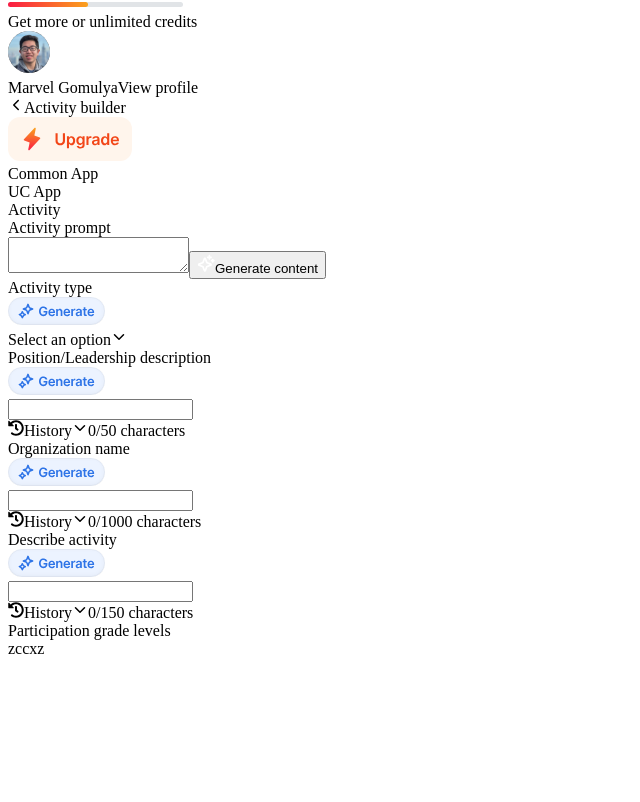
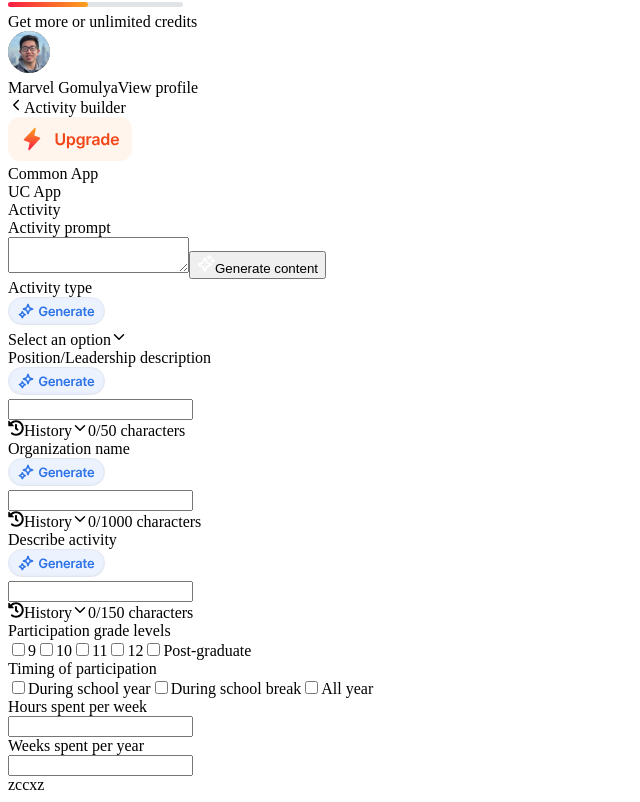
Before and after one commit to hanifrev/unlt, a React (Vite) app: page / in a window 1280 px wide. Shown: the part 287-1089 px from the top of the page, without its empty margins (0-640 px from the left). Before the commit the page ends 953 px from the top, so only its background shows below. Built offline with nearby package versions, Linux system fonts and the light colour scheme; some icons are missing.

Commit message:
function add to state (activity, type, position)

```diff
--- a/src/components/ActivityBuilder/Builder/Activity.tsx
+++ b/src/components/ActivityBuilder/Builder/Activity.tsx
@@ -7,23 +7,97 @@
 import { FiRefreshCcw } from 'react-icons/fi'
 import { LuTrash } from 'react-icons/lu'
 import InputHistory from './InputHistory'
+import CheckboxGrade from './CheckboxGrade'
+import CheckboxTime from './CheckboxTiming'
 
 const Activity = () => {
   const ActivityTypeList = ['Community Service', 'Teaching', 'Cleaning']
 
-  const [inputValue, setInputValue] = useState<string>('')
-  const maxCharacterCount = 50
+  // Participation grade levels function
+  const [selectedValuesGrade, setSelectedValuesGrade] = useState<string[]>([])
 
-  const handleInputChange = (event: ChangeEvent<HTMLInputElement>) => {
-    const newValue = event.target.value
-
-    // Check if the new value exceeds the character limit
-    if (newValue.length <= maxCharacterCount) {
-      setInputValue(newValue)
+  const handleCheckboxChange = (value: string) => {
+    if (selectedValuesGrade.includes(value)) {
+      setSelectedValuesGrade((prevValues) =>
+        prevValues.filter((v) => v !== value)
+      )
+    } else {
+      setSelectedValuesGrade((prevValues) => [...prevValues, value])
     }
   }
 
-  const [showHistory, setShowHistory] = useState(false)
+  console.log(selectedValuesGrade)
+
+  // Timing of participation function
+  const [selectedValuesTiming, setSelectedValuesTiming] = useState<string[]>([])
+
+  const handleCheckboxTimingChange = (value: string) => {
+    if (selectedValuesTiming.includes(value)) {
+      setSelectedValuesTiming((prevValues) =>
+        prevValues.filter((v) => v !== value)
+      )
+    } else {
+      setSelectedValuesTiming((prevValues) => [...prevValues, value])
+    }
+  }
+
+  console.log(selectedValuesTiming)
+
+  // state and function to store data from builder to the state
+
+  const [stateActivity, setStateActivity] = useState([
+    {
+      activity: '',
+      type: '',
+      position: [],
+      organizationName: [],
+      describe: [],
+      gradeLevel: [],
+      timing: [],
+      hours: '',
+      weeks: ''
+    }
+  ])
+
+  console.log(stateActivity)
+
+  // activity
+  const handleActivityChange = (index: number, newValue: string) => {
+    setStateActivity((prevState) => [
+      // Update the first object in the array
+      {
+        ...prevState[0],
+        activity: newValue
+      },
+      // Keep the rest of the objects unchanged
+      ...prevState.slice(1)
+    ])
+  }
+
+  // type
+  const handleTypeAct = (value: string) => {
+    console.log(value)
+    setStateActivity((prevState) => [
+      {
+        ...prevState[0],
+        type: value
+      },
+      ...prevState.slice(1)
+    ])
+  }
+
+  // position leadership
+  const handlePosition = (value: string) => {
+    setStateActivity((prevState: any) => [
+      // Update the first object in the array
+      {
+        ...prevState[0],
+        position: [value, ...prevState[0].position]
+      },
+      // Keep the rest of the objects unchanged
+      ...prevState.slice(1)
+    ])
+  }
 
   return (
     <div className="flex flex-col rounded-[20px] border border-[#E1E4E7] px-5 py-6">
@@ -34,7 +108,10 @@
         <div className="text-sm text-neutral-400 font-medium">
           Activity prompt
         </div>
-        <textarea className="min-h-[112px] p-4 rounded-xl bg-[#f7f7f7]" />
+        <textarea
+          className="min-h-[112px] p-4 rounded-xl bg-[#f7f7f7] text-sm"
+          onChange={(e) => handleActivityChange(0, e.target.value)}
+        />
         <button className="px-[14px] py-2 w-full flex flex-row justify-center bg-gradient-to-b from-blue-600 to-blue-700 hover:from-blue-500 hover:to-blue-600 focus:bg-blue-700 cursor-pointer rounded-xl shadow">
           <img src={Star} />
           <span className="text-white font-medium text-sm">
@@ -54,12 +131,13 @@
             </div>
             <img src={Generate} className="cursor-pointer" />
           </div>
-          <Dropdown options={ActivityTypeList} />
+          <Dropdown options={ActivityTypeList} selectedValue={handleTypeAct} />
         </div>
 
         <InputHistory
           label="Position/Leadership description"
           maxCharacterCount={50}
+          selectedValue={handlePosition}
         />
         <InputHistory label="Organization name" maxCharacterCount={1000} />
         <InputHistory label="Describe activity" maxCharacterCount={150} />
@@ -68,6 +146,42 @@
           <div className="text-neutral-400 text-sm font-medium">
             Participation grade levels
           </div>
+          <CheckboxGrade
+            selectedValues={selectedValuesGrade}
+            onCheckboxChange={handleCheckboxChange}
+          />
+        </div>
+
+        <div>
+          <div className="text-neutral-400 text-sm font-medium">
+            Timing of participation
+          </div>
+          <CheckboxTime
+            selectedValues={selectedValuesTiming}
+            onCheckboxChange={handleCheckboxTimingChange}
+          />
+        </div>
+
+        <div>
+          <div className="text-neutral-400 text-sm font-medium pb-[10px]">
+            Hours spent per week
+          </div>
+          <input
+            className="w-full  px-4 py-3 rounded-xl bg-[#f7f7f7] font-medium text-sm break-all"
+            // value={inputValue}
+            // onChange={handleInputChange}
+          />
+        </div>
+
+        <div>
+          <div className="text-neutral-400 text-sm font-medium pb-[10px]">
+            Weeks spent per year
+          </div>
+          <input
+            className="w-full  px-4 py-3 rounded-xl bg-[#f7f7f7] font-medium text-sm break-all"
+            // value={inputValue}
+            // onChange={handleInputChange}
+          />
         </div>
       </div>
     </div>
--- /dev/null
+++ b/src/components/ActivityBuilder/Builder/CheckboxGrade.tsx
@@ -0,0 +1,31 @@
+import React, { useState } from 'react'
+
+interface CheckboxGroupProps {
+  selectedValues: string[]
+  onCheckboxChange: (value: string) => void
+}
+
+const CheckboxGrade: React.FC<CheckboxGroupProps> = ({
+  selectedValues,
+  onCheckboxChange
+}) => {
+  const options = ['9', '10', '11', '12', 'Post-graduate']
+  return (
+    <div className="flex flex-col text-neutral-500 text-sm gap-3 pt-[14px] align-middle">
+      {options.map((option) => (
+        <label key={option}>
+          <input
+            type="checkbox"
+            value={option}
+            checked={selectedValues.includes(option)}
+            onChange={() => onCheckboxChange(option)}
+            className="mr-[6px]"
+          />
+          {option}
+        </label>
+      ))}
+    </div>
+  )
+}
+
+export default CheckboxGrade
--- /dev/null
+++ b/src/components/ActivityBuilder/Builder/CheckboxTiming.tsx
@@ -0,0 +1,31 @@
+import React, { useState } from 'react'
+
+interface CheckboxGroupProps {
+  selectedValues: string[]
+  onCheckboxChange: (value: string) => void
+}
+
+const CheckboxTime: React.FC<CheckboxGroupProps> = ({
+  selectedValues,
+  onCheckboxChange
+}) => {
+  const options = ['During school year', 'During school break', 'All year']
+  return (
+    <div className="flex flex-col text-neutral-500 text-sm gap-3 pt-[14px] align-middle">
+      {options.map((option) => (
+        <label key={option}>
+          <input
+            type="checkbox"
+            value={option}
+            checked={selectedValues.includes(option)}
+            onChange={() => onCheckboxChange(option)}
+            className="mr-[6px]"
+          />
+          {option}
+        </label>
+      ))}
+    </div>
+  )
+}
+
+export default CheckboxTime
--- a/src/components/ActivityBuilder/Builder/InputHistory.tsx
+++ b/src/components/ActivityBuilder/Builder/InputHistory.tsx
@@ -8,16 +8,20 @@
 interface CharacterCounterProps {
   label: string
   maxCharacterCount: number
+  selectedValue?: any
 }
 
 const InputHistory: React.FC<CharacterCounterProps> = ({
   label,
-  maxCharacterCount
+  maxCharacterCount,
+  selectedValue
 }) => {
   const [inputValue, setInputValue] = useState<string>('')
   const [showHistory, setShowHistory] = useState(false)
   const [history, setHistory] = useState<string[]>([])
   const inputRef = useRef<HTMLInputElement>(null)
+
+  console.log(history)
 
   const handleInputChange = (event: ChangeEvent<HTMLInputElement>) => {
     const newValue = event.target.value
@@ -32,6 +36,7 @@
     // Update history with the current input value when the image is clicked
     if (inputValue) {
       setHistory((prevHistory) => [inputValue, ...prevHistory])
+      selectedValue(inputValue)
       setInputValue('') // Optionally clear the input value after adding to history
       setShowHistory(true)
     }
--- a/src/components/Dropdown/index.tsx
+++ b/src/components/Dropdown/index.tsx
@@ -4,16 +4,20 @@
 
 interface DropdownProps {
   options: string[]
+  selectedValue?: any
 }
 
-const Dropdown: React.FC<DropdownProps> = ({ options }) => {
+const Dropdown: React.FC<DropdownProps> = ({ options, selectedValue }) => {
   const [selectedOption, setSelectedOption] = useState<string | null>(null)
   const [isDropdownOpen, setIsDropdownOpen] = useState(false)
 
   const handleOptionClick = (option: string) => {
     setSelectedOption(option)
     setIsDropdownOpen(false)
+    selectedValue(option)
   }
+
+  console.log(selectedOption)
 
   const toggleDropdown = () => {
     setIsDropdownOpen(!isDropdownOpen)
```
